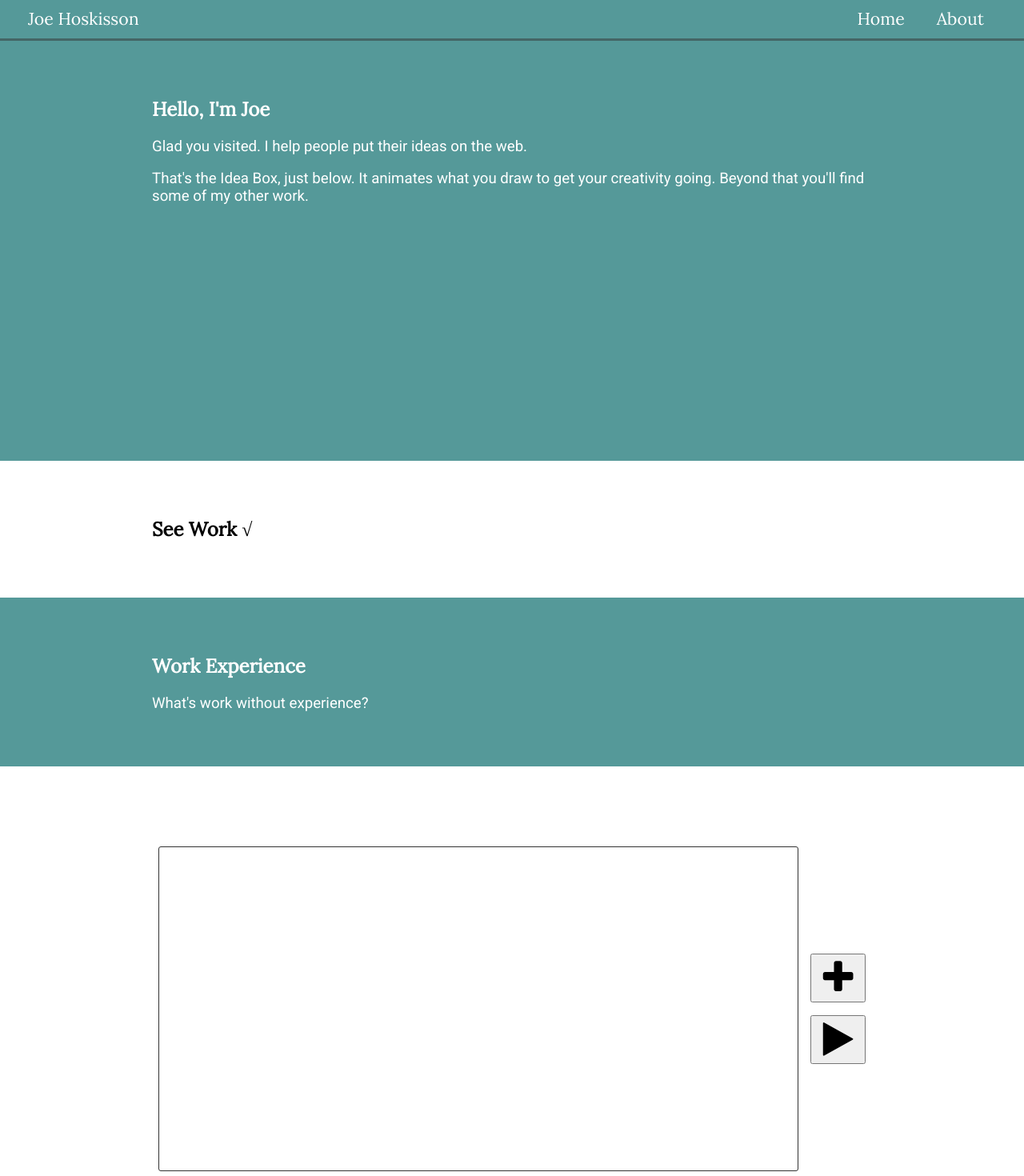
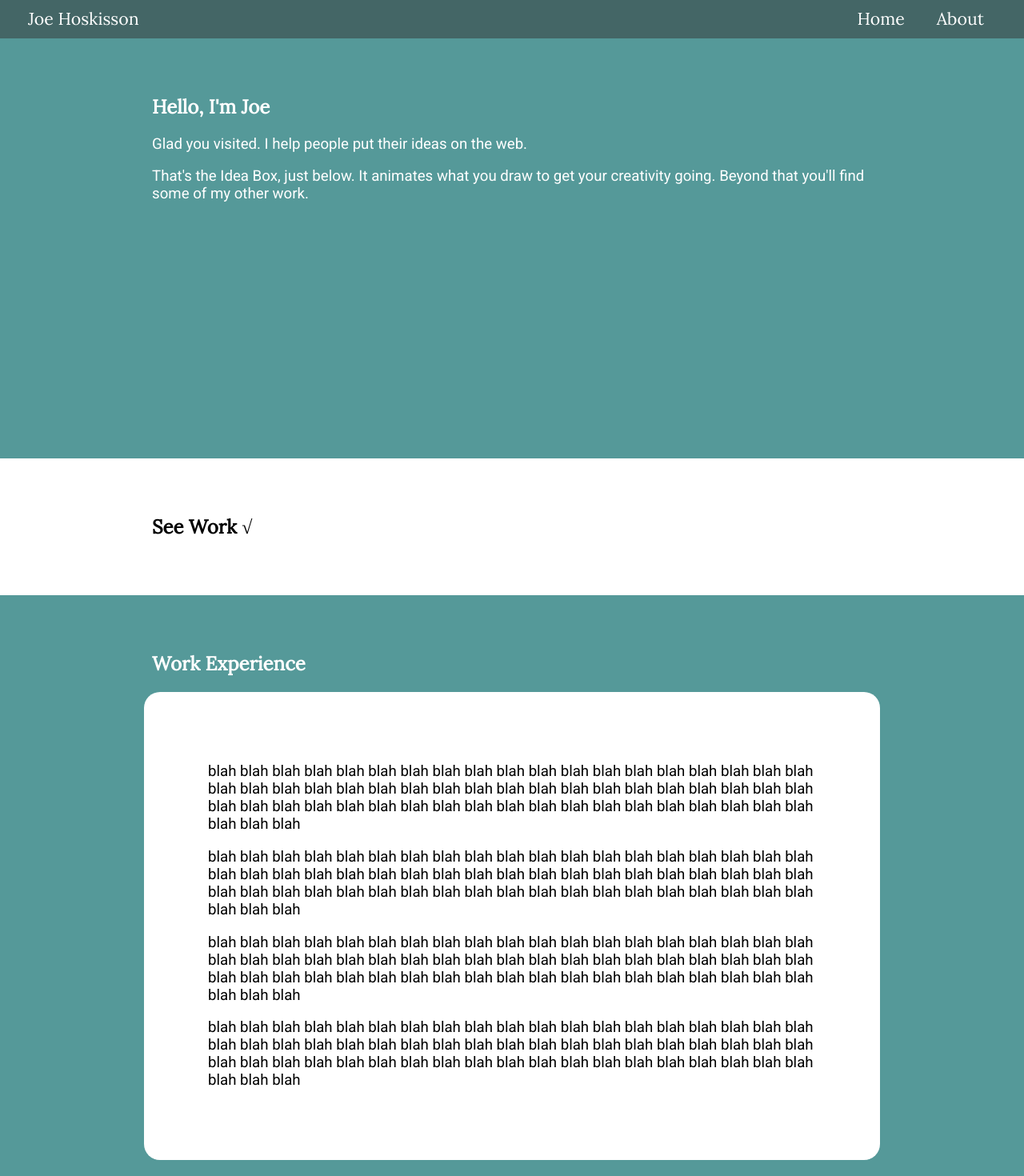
Before and after one commit to joevus/portfolio-ideabox, a React (Create React App) app: page / in a window 1280 px wide. Shown: the top 1470 px of the page at 80% size. Built offline with nearby package versions, Linux system fonts and the light colour scheme.

Commit message:
changed navbar background, added coverletter area to experience.

```diff
--- a/src/components/main/experience/index.js
+++ b/src/components/main/experience/index.js
@@ -6,7 +6,12 @@ class Experience extends React.Component {
       <section className="experience container">
         <div className="row">
           <h1>Work Experience</h1>
-          <p>What's work without experience?</p>
+        </div>
+        <div className="row coverletter">
+          <p>blah blah blah blah blah blah blah blah blah blah blah blah blah blah blah blah blah blah blah blah blah blah blah blah blah blah blah blah blah blah blah blah blah blah blah blah blah blah blah blah blah blah blah blah blah blah blah blah blah blah blah blah blah blah blah blah blah blah blah blah </p>
+          <p>blah blah blah blah blah blah blah blah blah blah blah blah blah blah blah blah blah blah blah blah blah blah blah blah blah blah blah blah blah blah blah blah blah blah blah blah blah blah blah blah blah blah blah blah blah blah blah blah blah blah blah blah blah blah blah blah blah blah blah blah </p>
+          <p>blah blah blah blah blah blah blah blah blah blah blah blah blah blah blah blah blah blah blah blah blah blah blah blah blah blah blah blah blah blah blah blah blah blah blah blah blah blah blah blah blah blah blah blah blah blah blah blah blah blah blah blah blah blah blah blah blah blah blah blah </p>
+          <p>blah blah blah blah blah blah blah blah blah blah blah blah blah blah blah blah blah blah blah blah blah blah blah blah blah blah blah blah blah blah blah blah blah blah blah blah blah blah blah blah blah blah blah blah blah blah blah blah blah blah blah blah blah blah blah blah blah blah blah blah </p>
         </div>
 
       </section>
--- a/src/css/index.css
+++ b/src/css/index.css
@@ -84,8 +84,8 @@ p {
 
 .navbar {
   color: white;
-  background: #559999;
-  border-bottom: solid #446666 3px;
+  background: #446666;
+  /* border-bottom: solid #446666 3px; */
 }
 .navbar a {
   padding-left: 20px;
@@ -186,6 +186,13 @@ section.header {
 section.experience {
   color: white;
   background: #559999;
+}
+
+.experience .coverletter {
+  padding: 70px 80px;
+  background: white;
+  color: black;
+  border-radius: 20px;
 }
 
 
```
